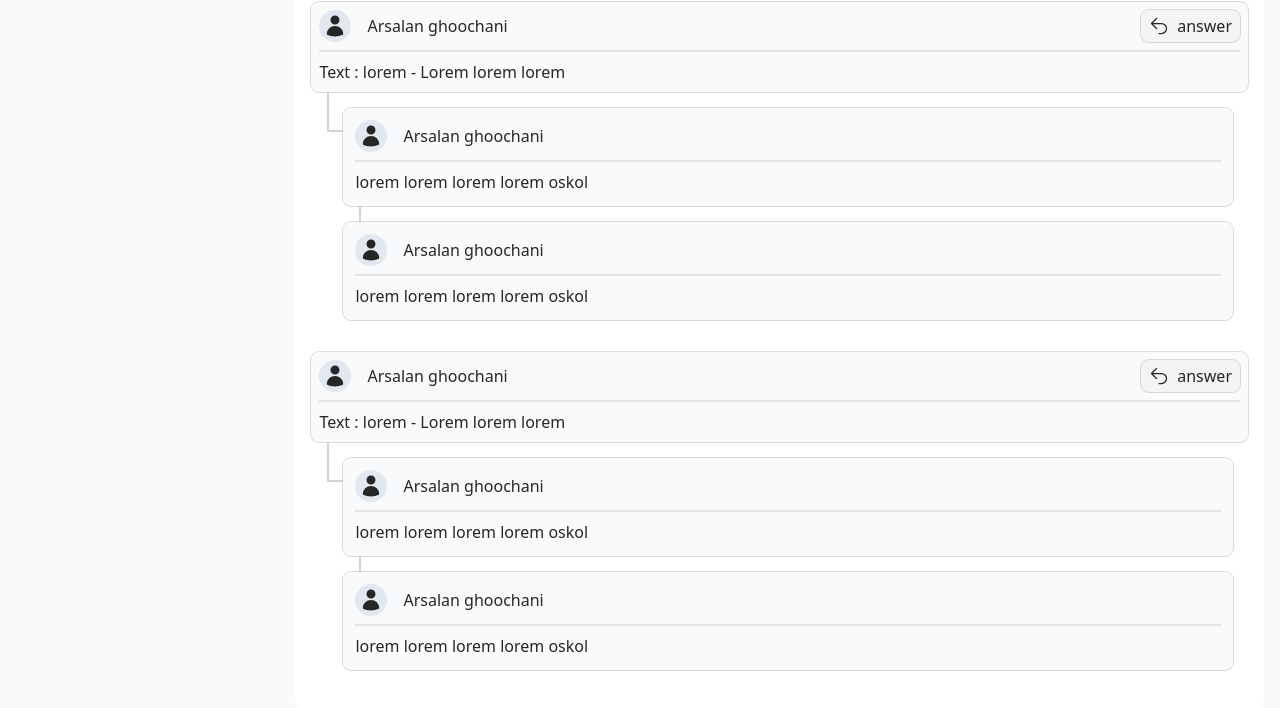
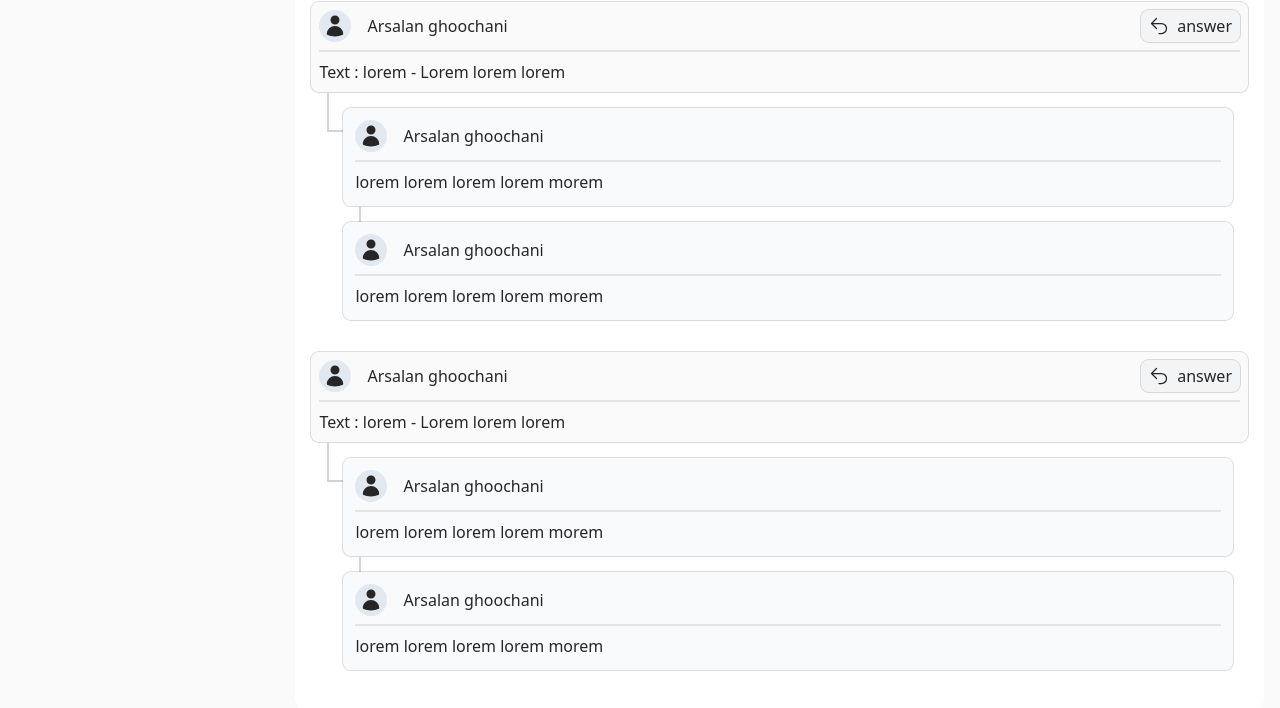
Before and after one commit to Arsi-gh/react-shopping-project, a React (Vite) app: page /products/1 in a window 1280 px wide. Shown: the part 1123-1831 px from the top of the page. Built offline with nearby package versions, Linux system fonts and the light colour scheme.

Commit message:
React-shopping-project-v-1.9.5

```diff
--- a/src/Components/Basket/BasketProgress.jsx
+++ b/src/Components/Basket/BasketProgress.jsx
@@ -14,7 +14,7 @@ export default function BasketProgress ({basketHandler , basketIndex}) {
                     <div className="flex items-center gap-2 max-md:text-sm max-md:font-thin" key={item.index}>
                         <div onClick={() => basketHandler(item.index)} className="p-1 bg-white rounded-full flex gap-2 items-center shadow-customeThree cursor-pointer">
                             {item.icon}
-                            <b className={`mr-2 ${basketIndex == item.index ? '' : 'hidden'}`}>{item.text}</b>
+                            <p className={`font-semibold mr-2 ${basketIndex == item.index ? '' : 'hidden'}`}>{item.text}</p>
                         </div>
                         { item.index + 1 < progressBar.length && <span className="w-[10rem] h-[1px] bg-zinc-400 max-md:w-[6rem] max-sm:w-[2rem]"></span>}
                     </div>
--- a/src/Components/Basket/BasketSide.jsx
+++ b/src/Components/Basket/BasketSide.jsx
@@ -17,7 +17,7 @@ export default function BasketSide({basketHandler , basketIndex}) {
             <label htmlFor="code-input">Have off code ?</label>
             <div className="flex gap-2 w-full">
                 <input placeholder="Enter here" type="text" className="flex-1 p-2 bg-zinc-100 shadow-customeTwo rounded-lg focus:bg-white focus:shadow-customeFive focus:border-[1px] border-green-500 outline-none"/>
-                <button className="bg-green-500 text-sm  text-white font-bold p-2 px-2 rounded-lg w-fit">Submit</button>
+                <button className="bg-green-500 text-sm  text-white font-semibold p-2 px-2 rounded-lg w-fit">Submit</button>
             </div>
         </div>
         <span className="w-full h-[1px] bg-zinc-300"></span>
@@ -26,7 +26,7 @@ export default function BasketSide({basketHandler , basketIndex}) {
         <p className="flex justify-between"><b>Price to pay </b>300$</p>
         <span className="w-full h-[1px] bg-zinc-300"></span>
         <button onClick={() => basketIndex != 2 && basketHandler(prev => prev+1)} className="bg-green-500  p-2 rounded-lg text-white flex justify-between items-center">
-          <b>{basketBtns[basketIndex].text}</b>
+          <p className="font-semibold">{basketBtns[basketIndex].text}</p>
           {basketBtns[basketIndex].icon}
         </button>
       </div>
--- a/src/Components/Global Ui/react-comments.jsx
+++ b/src/Components/Global Ui/react-comments.jsx
@@ -6,8 +6,8 @@ const question = {
   title: "lorem",
   comment: "Lorem lorem lorem",
   answers: [
-    { id: 1, text: "lorem lorem lorem lorem oskol" },
-    { id: 2, text: "lorem lorem lorem lorem oskol" },
+    { id: 1, text: "lorem lorem lorem lorem morem" },
+    { id: 2, text: "lorem lorem lorem lorem morem" },
   ],
 };
 
```
